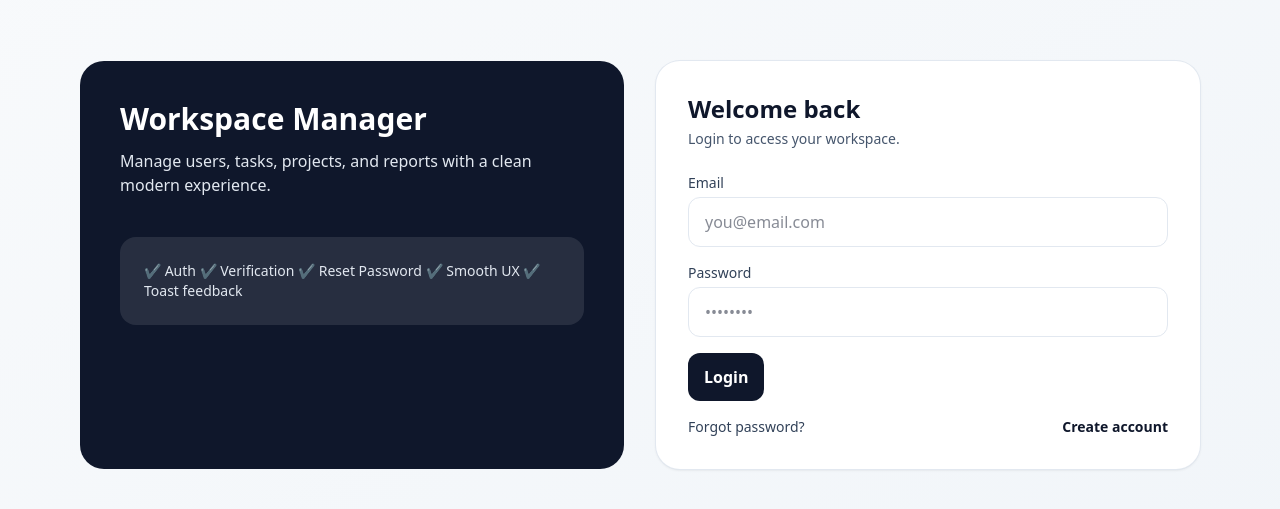
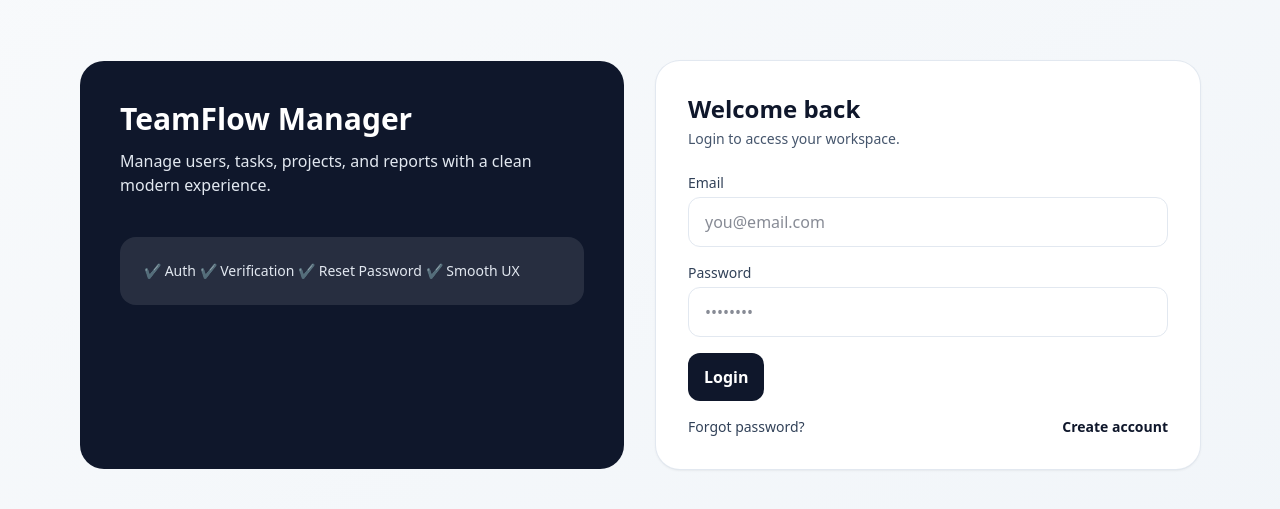
Before and after one commit to Umar132001/Full_Stack_App, a React (Vite) app: page /login in a window 1280 px wide. Shown: the part 135-644 px from the top of the page. Built offline with nearby package versions, Linux system fonts and the light colour scheme.

Commit message:
few changes in auth

```diff
--- a/src/layout/AuthShell.jsx
+++ b/src/layout/AuthShell.jsx
@@ -1,18 +1,17 @@
 export default function AuthShell({ title, subtitle, children }) {
   return (
-    <div className="min-h-screen bg-gradient-to-br from-slate-50 to-slate-100">
+    <div className="min-h-screen bg-linear-to-br from-slate-50 to-slate-100">
       <div className="mx-auto flex min-h-screen max-w-6xl items-center justify-center px-4">
         <div className="grid w-full gap-8 md:grid-cols-2">
           <div className="hidden rounded-3xl bg-slate-900 p-10 text-white md:block">
-            <h2 className="text-3xl font-bold">Workspace Manager</h2>
+            <h2 className="text-3xl font-bold">TeamFlow Manager</h2>
             <p className="mt-3 text-slate-200">
               Manage users, tasks, projects, and reports with a clean modern
               experience.
             </p>
             <div className="mt-10 rounded-2xl bg-white/10 p-6">
               <p className="text-sm text-slate-200">
-                ✔ Auth ✔ Verification ✔ Reset Password ✔ Smooth UX ✔ Toast
-                feedback
+                ✔ Auth ✔ Verification ✔ Reset Password ✔ Smooth UX
               </p>
             </div>
           </div>
```
